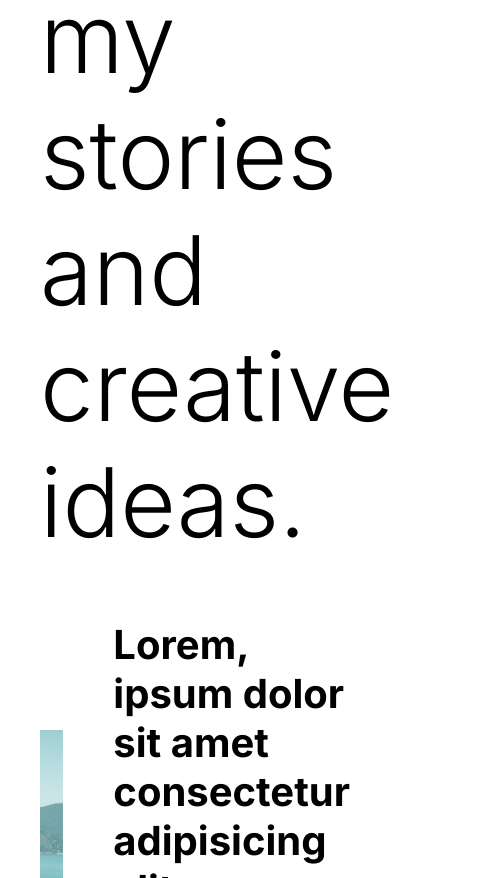
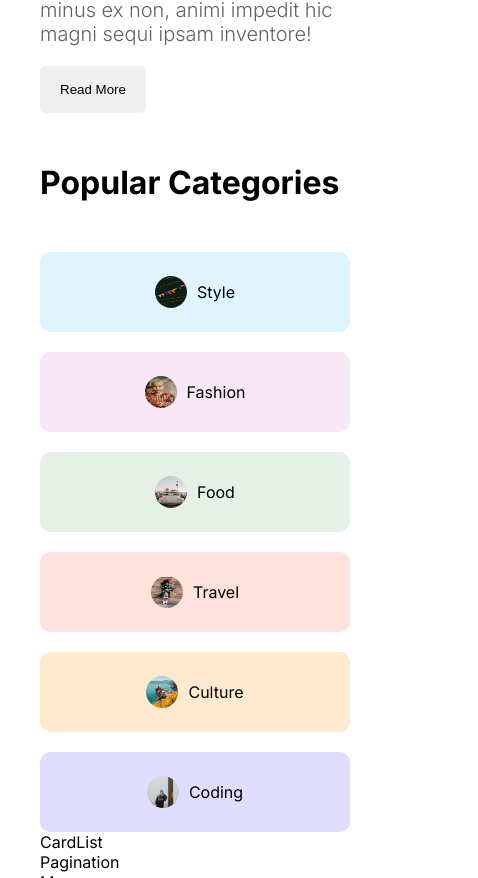
Before and after one commit to Saitejas21/blog-nextjs, a Next.js app: page / in a window 390 px wide. Shown: the part 846-1724 px from the top of the page, 478 px wide, since content can reach past the window. Built offline with nearby package versions, Linux system fonts and the light colour scheme.

Commit message:
category component ui n responsiveness completed

```diff
--- a/src/components/categoryList/CategoryList.jsx
+++ b/src/components/categoryList/CategoryList.jsx
@@ -1,9 +1,47 @@
 import React from 'react'
 import styles from './categoryList.module.css'
+import Link from 'next/link'
+import Image from 'next/image'
 
 function CategoryList() {
   return (
-    <div className={styles.container}>CategoryList</div>
+    <div className={styles.container}>
+      <h1 className={styles.title}>Popular Categories</h1>
+      <div className={styles.categories}>
+
+          <Link href="/blog?cat=style" className={`${styles.category} ${styles.style}`}>
+          <Image src="/style.png" alt="" width={32} height={32} className={styles.image}/>
+          style
+          </Link>
+
+          <Link href={`/blog`} className={`${styles.category} ${styles.fashion}`}>
+          <Image src="/fashion.png" alt="" width={32} height={32} className={styles.image}/>
+          fashion
+          </Link>
+
+          <Link href={`/blog`} className={`${styles.category} ${styles.food}`}>
+          <Image src="/food.png" alt="" width={32} height={32} className={styles.image}/>
+          food
+          </Link>
+
+          <Link href={`/blog`} className={`${styles.category} ${styles.travel}`}>
+          <Image src="/travel.png" alt="" width={32} height={32} className={styles.image}/>
+          travel
+          </Link>
+
+          <Link href={`/blog`} className={`${styles.category} ${styles.culture}`}>
+          <Image src="/culture.png" alt="" width={32} height={32} className={styles.image}/>
+          culture
+          </Link>
+
+          <Link href={`/blog`} className={`${styles.category} ${styles.coding}`}>
+          <Image src="/coding.png" alt="" width={32} height={32} className={styles.image}/>
+          coding
+          </Link>
+
+
+      </div>
+      </div>
   )
 }
 
--- a/src/components/categoryList/categoryList.module.css
+++ b/src/components/categoryList/categoryList.module.css
@@ -1,2 +1,81 @@
 .container{
 }
+
+.title{
+    margin: 50px 0px;
+}
+
+.categories{
+    display: flex;
+    flex-wrap: wrap;
+    justify-content: space-between;
+    gap: 20px;
+}
+
+.category{
+    display: flex;
+    align-items: center;
+    gap: 10px;
+    text-transform: capitalize;
+    width: 15%;
+    height: 80px;
+    justify-content: center;
+    border-radius: 10px;
+
+}
+
+.category.style{
+    background-color: #57c4ff31;
+}
+
+.category.fashion{
+    background-color: #da85c731;
+}
+
+.category.food{
+    background-color: #7fb88133;
+}
+
+.category.travel{
+    background-color: #ff795736;
+}
+
+.category.culture{
+    background-color: #ffb04f45;
+}
+
+.category.coding{
+    background-color: #5e4fff31;
+}
+
+.image{
+    border-radius: 50%;
+}
+
+@media screen and (max-width:1280px) {
+    .category{
+        width: 20%;
+
+    }
+}
+
+@media screen and (max-width:1024px) {
+    .category{
+        width: 25%;
+
+    }
+}
+
+@media screen and (max-width:768px) {
+    .category{
+        width: 45%;
+
+    }
+}
+
+@media screen and (max-width:640px) {
+    .category{
+        width: 100%;
+
+    }
+}
--- a/src/components/featured/featured.module.css
+++ b/src/components/featured/featured.module.css
@@ -49,3 +49,35 @@
     border-radius: 5px;
     width: max-content;
 }
+
+@media screen and (max-width:1280px) {
+    .title{
+        font-size: 72px;
+
+    }
+}
+
+@media screen and (max-width:1024px) {
+    .title{
+        font-size: 64px;
+
+    }
+
+    .imgContainer{
+        display: none;
+    }
+}
+
+@media screen and (max-width:768px) {
+    .title{
+        font-size: 48px;
+
+    }
+}
+
+@media screen and (max-width:640px) {
+    .title{
+        font-size: 36px;
+
+    }
+}
```
